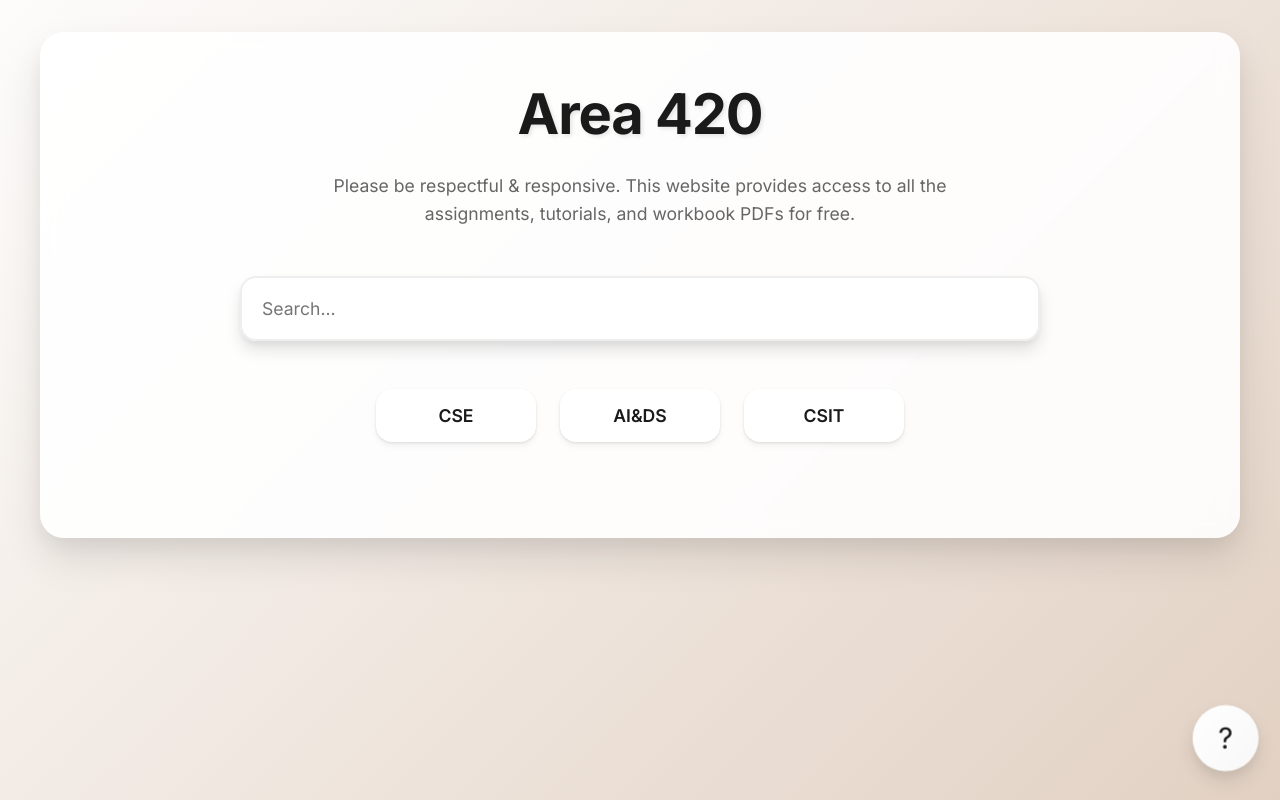
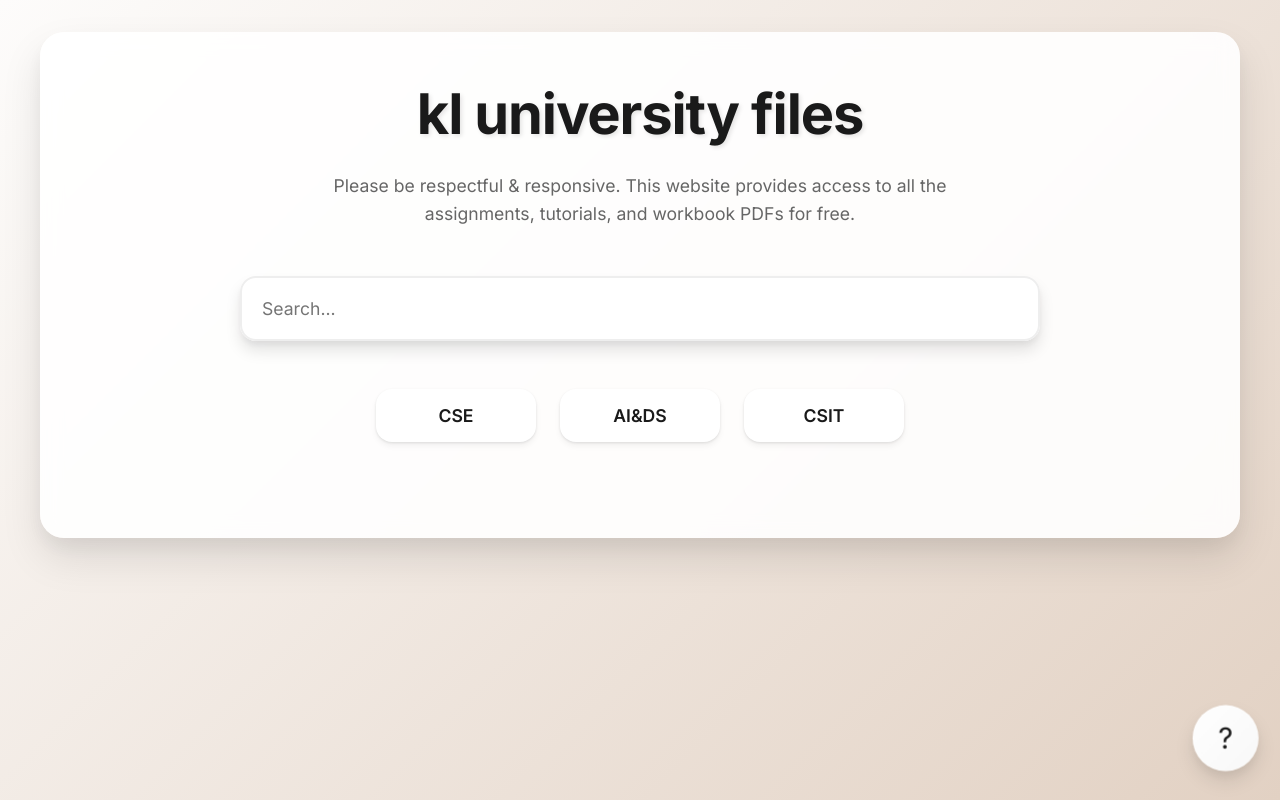
Before and after one commit to DEADPOOL0006/Files, a plain HTML site: page index.html in a window 1280 px wide. Drawn offline with Linux system fonts and the light colour scheme.

Commit message:
Update index.html

```diff
--- a/index.html
+++ b/index.html
@@ -12,7 +12,7 @@
 </head>
 <body>
     <div class="container">
-        <div class="title">Area 420</div>
+        <div class="title">kl university files</div>
         <div class="description">
             Please be respectful & responsive. This website provides access to all the assignments, tutorials, and workbook PDFs for free.
         </div>
```
